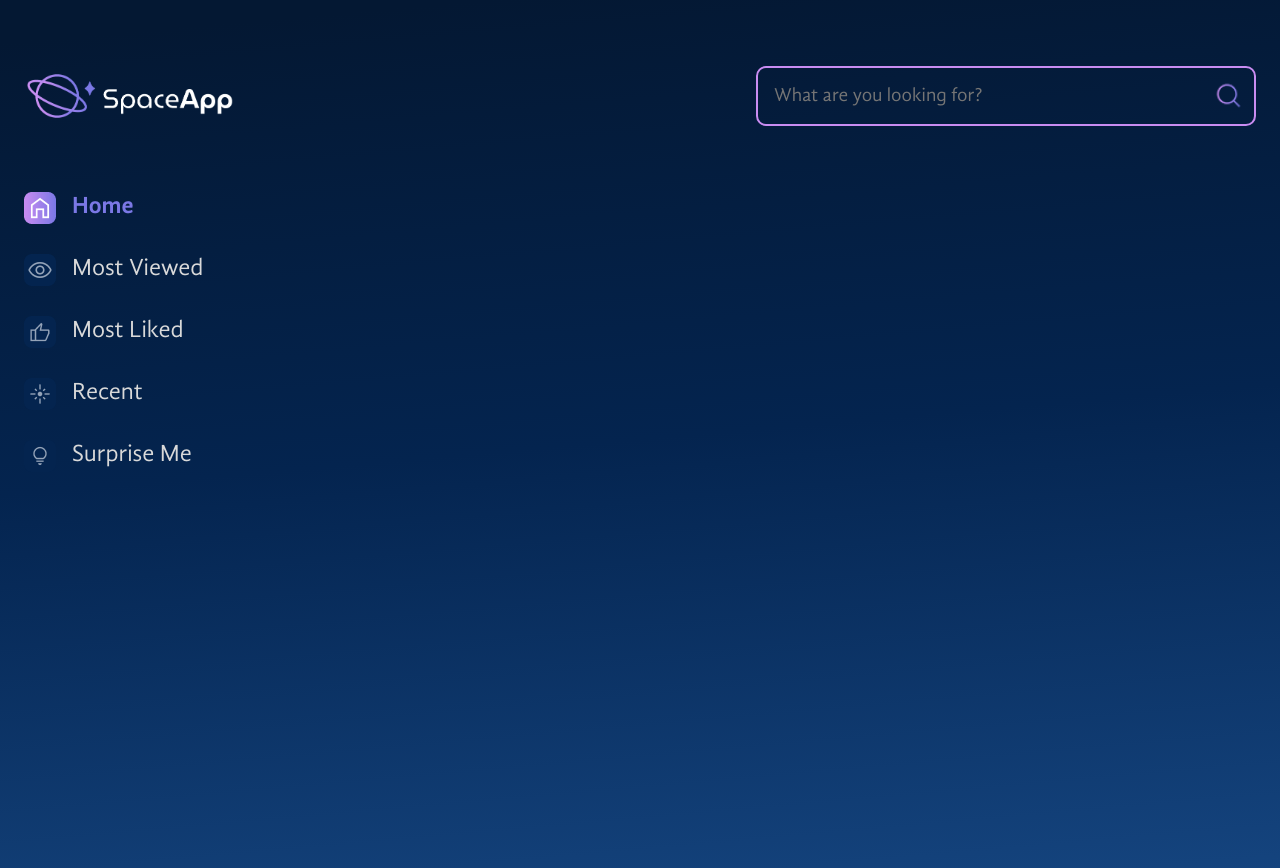
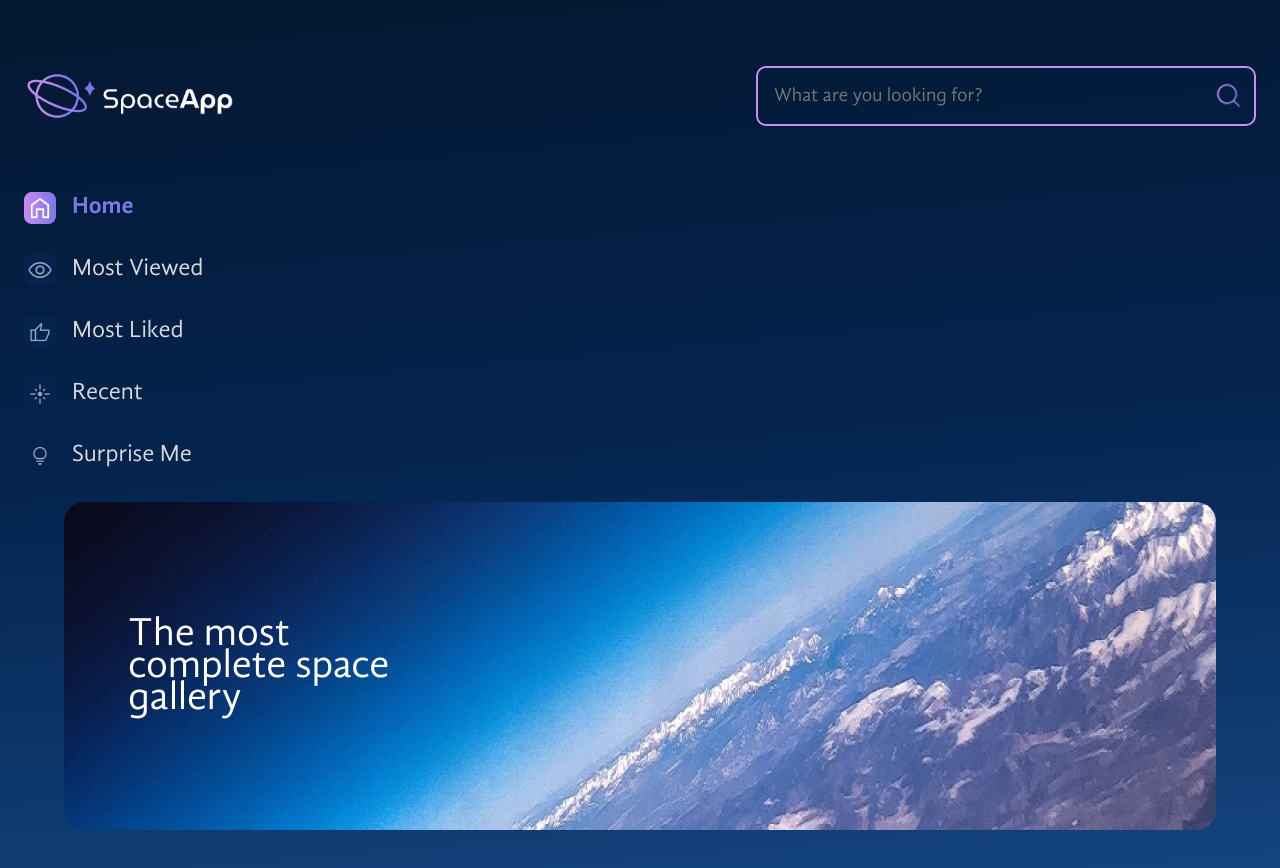
Before and after one commit to AbrahamOliden/react-space, a React (Vite) app: page / in a window 1280 px wide. Shown: the top 868 px of the page. Built offline with nearby package versions, Linux system fonts and the light colour scheme.

Commit message:
import Banner component

```diff
--- a/src/App.jsx
+++ b/src/App.jsx
@@ -2,6 +2,8 @@ import styled from "styled-components"
 import GlobalStyle from "./components/GlobalStyles"
 import Header from "./components/Header"
 import SideBar from "./components/SideBar"
+import Banner from "./components/Banner"
+import backgroundImage from './assets/banner.png'
 
 const GradientBackground = styled.div`
   background: linear-gradient(175deg,
@@ -20,6 +22,7 @@ function App() {
         <GlobalStyle />
         <Header />
         <SideBar />
+        <Banner text={'The most complete space gallery'} backgroundImage={backgroundImage} />
       </GradientBackground>
     </>
   )
```
